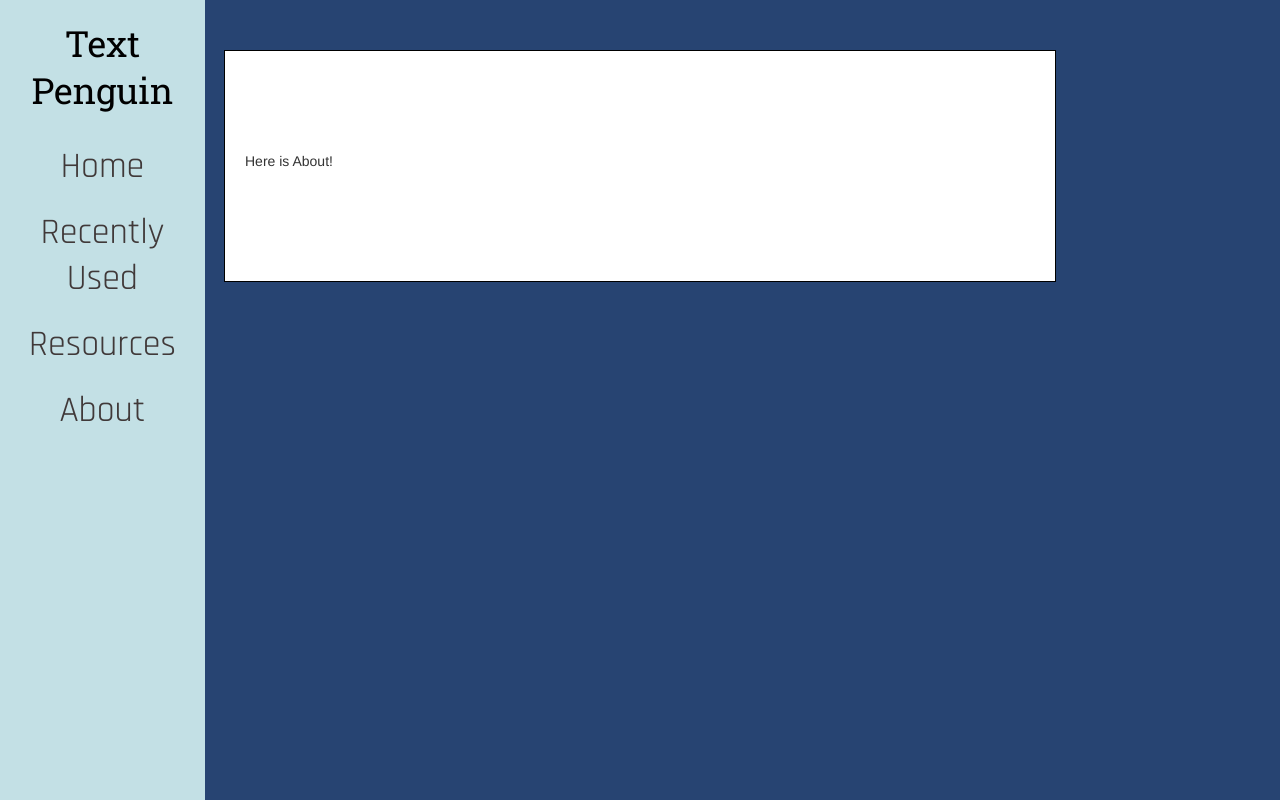
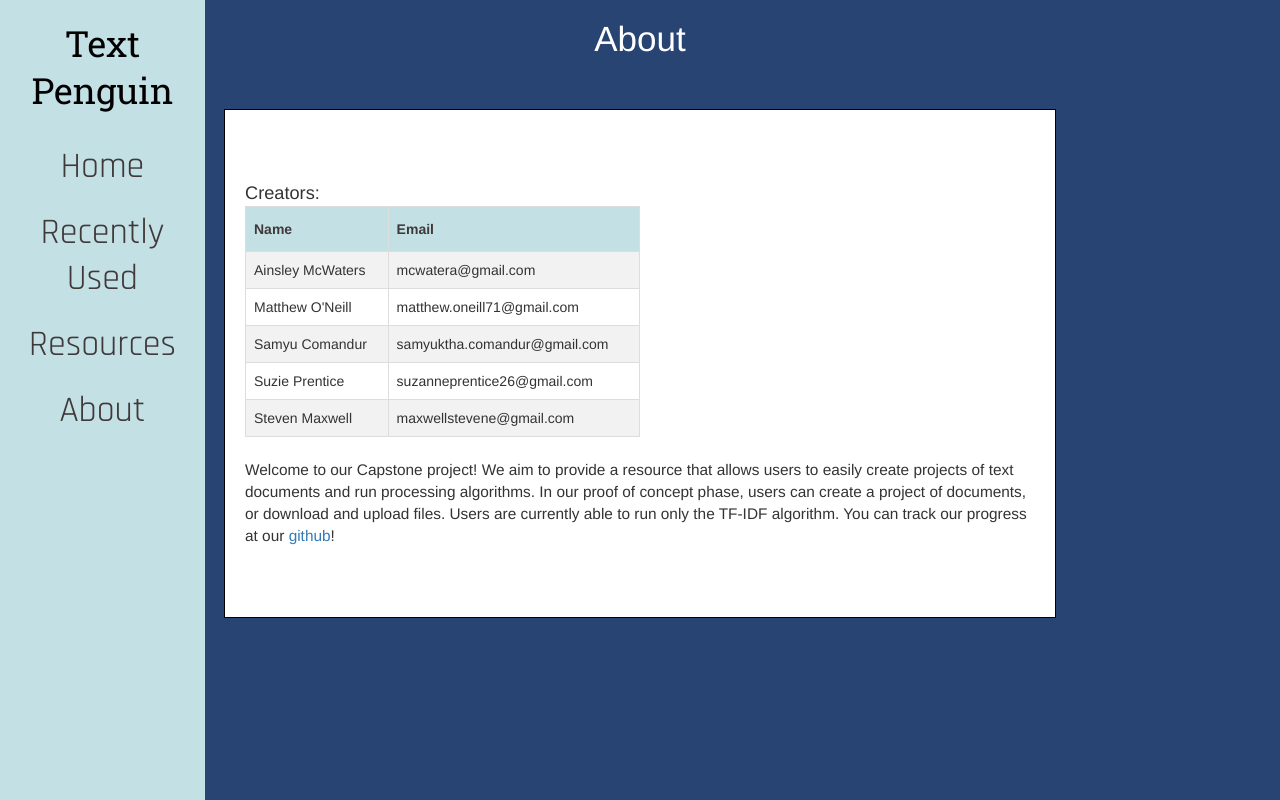
Before and after one commit to SCCapstone/ClubPenguinFanPage, a Django app: template Main/templates/about.html in a window 1280 px wide. Run offline with Django 3.2, Linux system fonts and the light colour scheme; the template is opened without the code that fills it, so the values that code supplies are empty; some libraries are stand-ins or nearby versions.

Commit message:
Resources and About changes

```diff
--- a/Main/accounts/static/Main/about.css
+++ b/Main/accounts/static/Main/about.css
@@ -2,6 +2,6 @@
 	width: 65%;
 	margin: 50px auto;
 	border: solid black 1px;
-	padding: 100px 20px;
+	padding: 70px 20px;
 	background-color: white;
 }
--- a/Main/templates/about.html
+++ b/Main/templates/about.html
@@ -9,8 +9,75 @@
 {% endblock %}
 
 {% block content %}
+	<style>
+		h3 {
+			font-size: 250%;
+			color: white;
+			text-align: center;
+		}
+		#creators {
+			border-collapse: collapse;
+  			width: 50%;
+		}
+		#creators td, #creators th {
+			border: 1px solid #ddd;
+  			padding: 8px;
+		}
+		table, td {
+  			border: 1px solid black;
+		}
+		#creators th {
+ 			 padding-top: 12px;
+ 			 padding-bottom: 12px;
+ 			 text-align: left;
+ 			 background-color: #C3E0E5;
+ 			 color: #403939;
+		}
+		#creators tr:nth-child(even){background-color: #f2f2f2;}
+
+		#creators tr:hover {background-color: #ddd;}
+		p1 {
+			font-size: 130%;
+		}
+		p2 {
+			font-size: 110%;
+		}
+	</style>
+	<h3>About</h3>
 	<div id="placeholder">
-		<p>Here is About!</p>
+	<p1>Creators: <br></p1>
+		<table id="creators">
+			<tr>
+				<th>Name</th>
+    			<th>Email</th>
+  			</tr>
+			<tr>
+    			<td>Ainsley McWaters</td>
+    			<td>mcwatera@gmail.com</td>
+			</tr>
+			<tr>
+    			<td>Matthew O'Neill</td>
+    			<td>matthew.oneill71@gmail.com</td>
+			</tr>
+			<tr>
+    			<td>Samyu Comandur</td>
+    			<td>samyuktha.comandur@gmail.com</td>
+			</tr>
+			<tr>
+    			<td>Suzie Prentice</td>
+    			<td>suzanneprentice26@gmail.com</td>
+			</tr>
+			<tr>
+    			<td>Steven Maxwell</td>
+    			<td>maxwellstevene@gmail.com</td>
+			</tr>
+		</table>
+		<p2><br>Welcome to our Capstone project! We aim to provide a resource that allows
+		users to easily create projects of text documents and
+		run processing algorithms. In our proof of concept phase,
+		users can create a project of documents, or download and
+		upload files. Users are currently able to run only the TF-IDF
+		algorithm. You can track our progress at our <a href="https://github.com/SCCapstone/ClubPenguinFanPage">github</a>!</p2>
 	</div>
 	{% if user.is_authenticated %}
 	{% else %}
--- a/Main/templates/resources.html
+++ b/Main/templates/resources.html
@@ -17,6 +17,8 @@
 
 		h2 {
 			font-size: 250%;
+			text-align: center;
+			color: white;
 		}
 
 		p1 {
@@ -33,10 +35,9 @@
 		}
 	</style>
 
+	<h2>Resources</h2>
 
 	<div id="placeholder">
-		<h2>Welcome to Resources!</h2>
-
 
 		<p1><br>Links To Algorithms: </p1>
 
```
